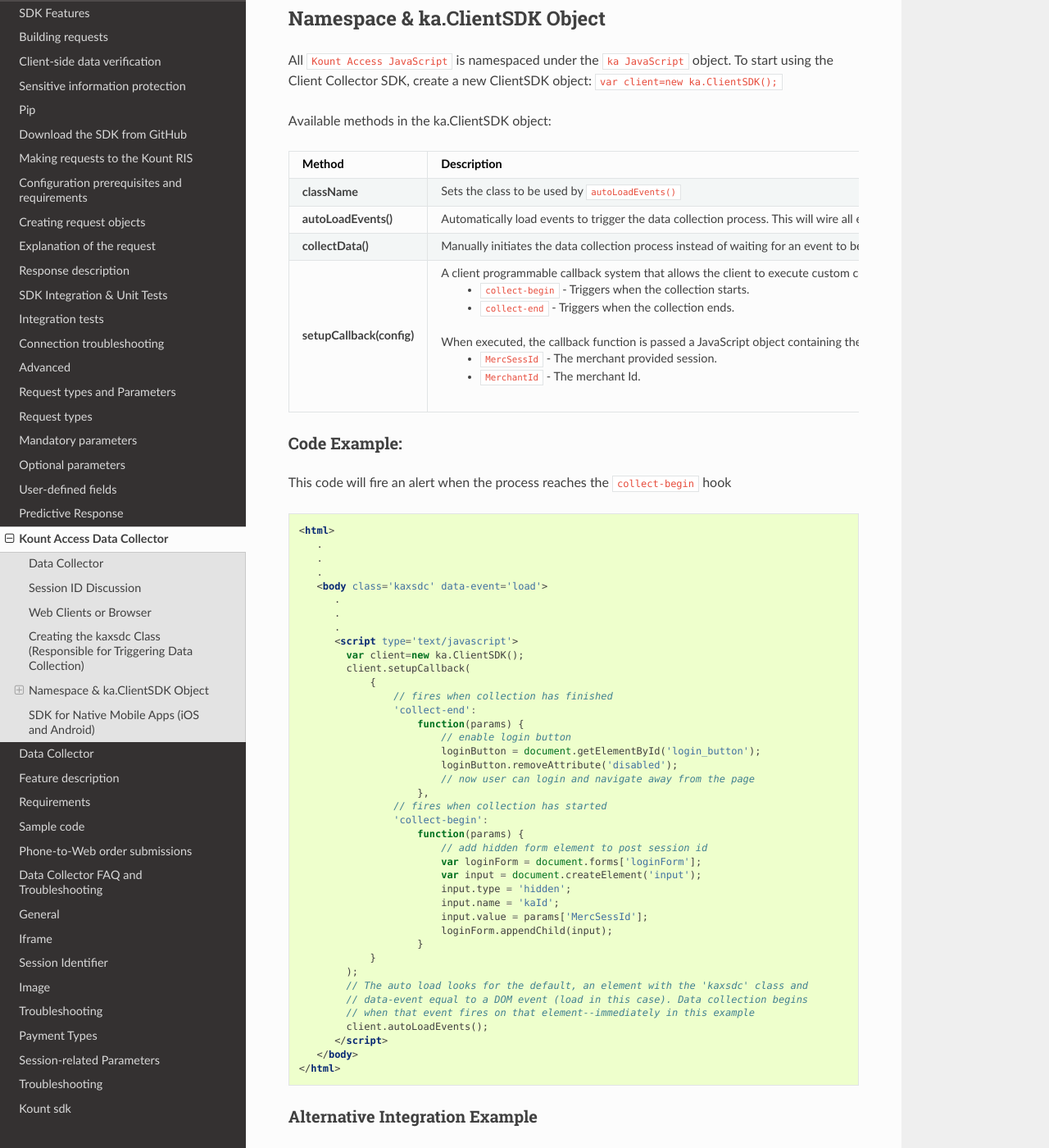
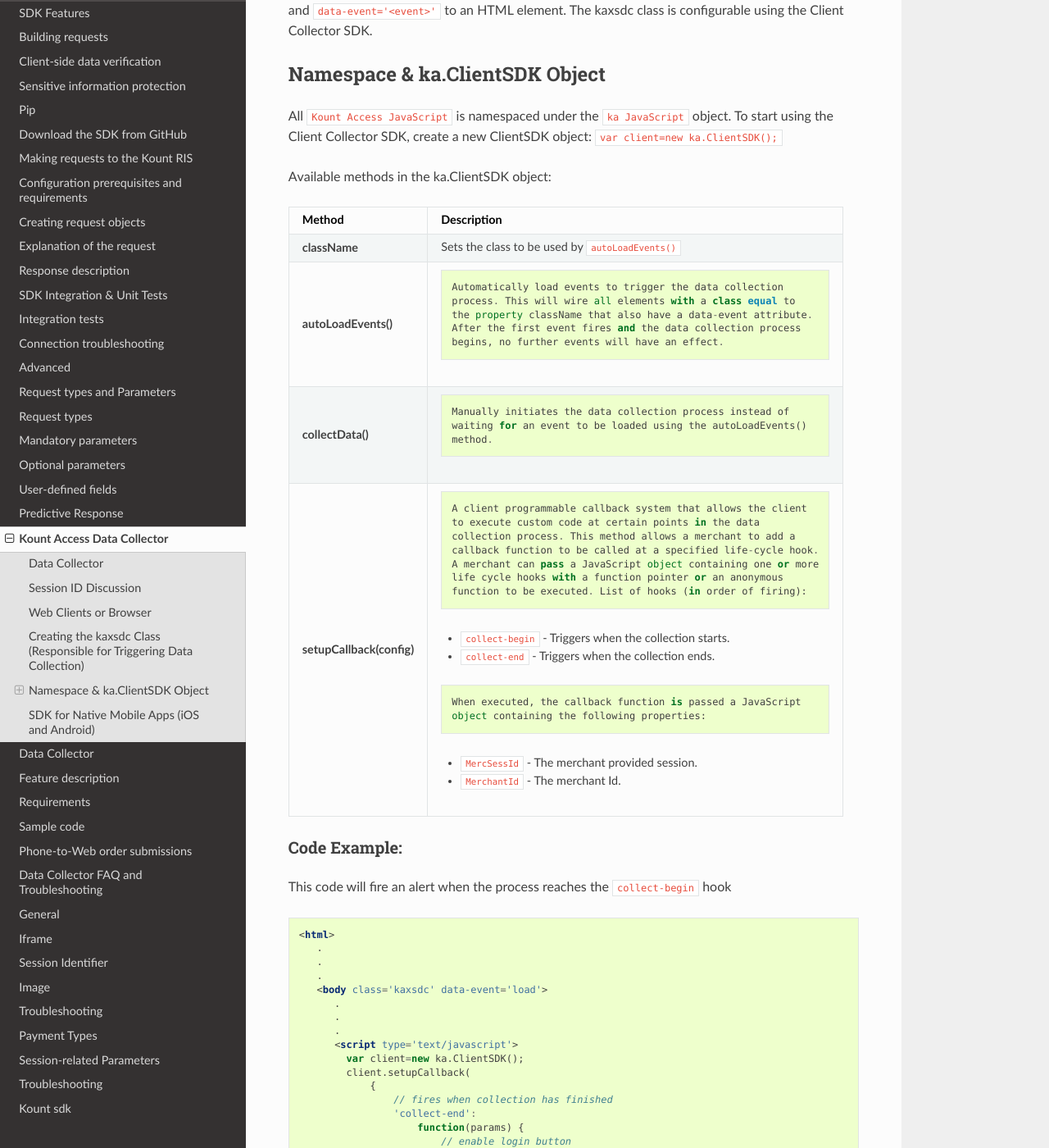
Before and after one commit to Kount/kount-ris-python-sdk, a Sphinx documentation site: the page built from docs/KountAccessDataCollector.rst, in a window 1280 px wide and 1400 px high, scrolled down 1516 px. Shown: the whole window at 82% size. Built offline with Sphinx 7.4.7 and the Read the Docs theme 2.0.0, drawn with Linux system fonts in a browser that asks for light colours; some of the changed text lies outside the part shown.

```diff
--- a/docs/KountAccessDataCollector.rst
+++ b/docs/KountAccessDataCollector.rst
@@ -45,9 +45,17 @@ want to trigger the ``Data Collection`` to occur.
 +===============+==============+=====================================================+
 | **merchantId**| ``m``        | six digit Merchant ID number issued by Kount        |
 +---------------+--------------+-----------------------------------------------------+
-| **sessionId** | ``s``        | 32 character session id; see Session ID Discussion  |
-|               |              | above for more information                          |
+| **sessionId** | ``s``        |::                                                   |
+|               |              |                                                     |
+|               |              |  32 character session id; see Session ID Discussion |
+|               |              |  above for more information                         |
+|               |              |                                                     |
 +---------------+--------------+-----------------------------------------------------+
+
+.. line-block::
+
+
+
 
 
 Below is an example for the sandbox02 environment where the Merchant ID
@@ -86,29 +94,44 @@ Available methods in the ka.ClientSDK object:
 +============================+================================================================+
 | **className**              | Sets the class to be used by ``autoLoadEvents()``              |
 +----------------------------+----------------------------------------------------------------+
-| **autoLoadEvents()**       |Automatically load events to trigger the data collection        |
-|                            |process. This will wire all elements with a class equal to      |
-|                            |the property className that also have a data-event attribute.   |
-|                            |After the first event fires and the data collection process     |
-|                            |begins, no further events will have an effect.                  |
+| **autoLoadEvents()**       |::                                                              |
+|                            |                                                                |
+|                            |  Automatically load events to trigger the data collection      |
+|                            |  process. This will wire all elements with a class equal to    |
+|                            |  the property className that also have a data-event attribute. |
+|                            |  After the first event fires and the data collection process   |
+|                            |  begins, no further events will have an effect.                |
+|                            |                                                                |
 +----------------------------+----------------------------------------------------------------+
-| **collectData()**          | Manually initiates the data collection process instead of      |
+|  **collectData()**         |::                                                              |
+|                            |                                                                |
+|                            | Manually initiates the data collection process instead of      |
 |                            | waiting for an event to be loaded using the autoLoadEvents()   |
 |                            | method.                                                        |
+|                            |                                                                |
 +----------------------------+----------------------------------------------------------------+
-| **setupCallback(config)**  |A client programmable callback system that allows the client    |
-|                            |to execute custom code at certain points in the data            |
-|                            |collection process. This method allows a merchant to add a      |
-|                            |callback function to be called at a specified life-cycle hook.  |
-|                            |A merchant can pass a JavaScript object containing one or more  |
-|                            |life cycle hooks with a function pointer or an anonymous        |
-|                            |function to be executed. List of hooks (in order of firing:     |
-|                            |  * ``collect-begin`` - Triggers when the collection starts.    |
-|                            |  * ``collect-end`` - Triggers when the collection ends.        |
-|                            |When executed, the callback function is passed a JavaScript     |
-|                            |object containing the following properties:                     |
-|                            |  * ``MercSessId`` - The merchant provided session.             |
-|                            |  * ``MerchantId`` - The merchant Id.                           |
+|                            |::                                                              |
+|                            |                                                                |
+| **setupCallback(config)**  |  A client programmable callback system that allows the client  |
+|                            |  to execute custom code at certain points in the data          |
+|                            |  collection process. This method allows a merchant to add a    |
+|                            |  callback function to be called at a specified life-cycle hook.|
+|                            |  A merchant can pass a JavaScript object containing one or more|
+|                            |  life cycle hooks with a function pointer or an anonymous      |
+|                            |  function to be executed. List of hooks (in order of firing):  |
+|                            |                                                                |
+|                            |                                                                |
+|                            |* ``collect-begin`` - Triggers when the collection starts.      |
+|                            |* ``collect-end`` - Triggers when the collection ends.          |
+|                            |                                                                |
+|                            |::                                                              |
+|                            |                                                                |
+|                            |  When executed, the callback function is passed a JavaScript   |
+|                            |  object containing the following properties:                   |
+|                            |                                                                |
+|                            |* ``MercSessId`` - The merchant provided session.               |
+|                            |* ``MerchantId`` - The merchant Id.                             |
+|                            |                                                                |
 +----------------------------+----------------------------------------------------------------+
 
 
```
